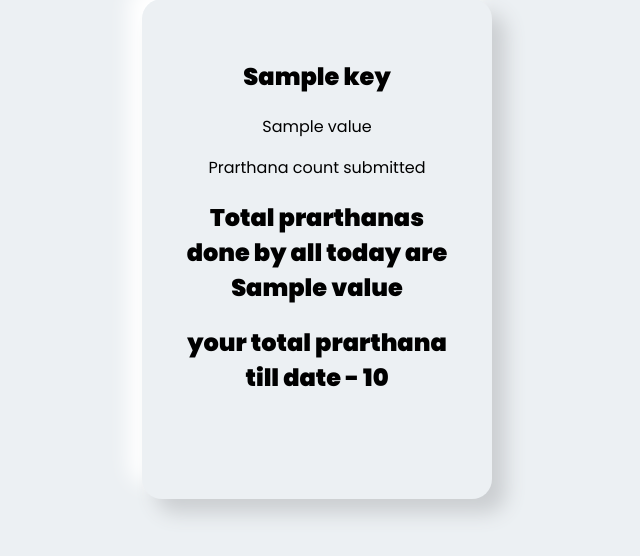
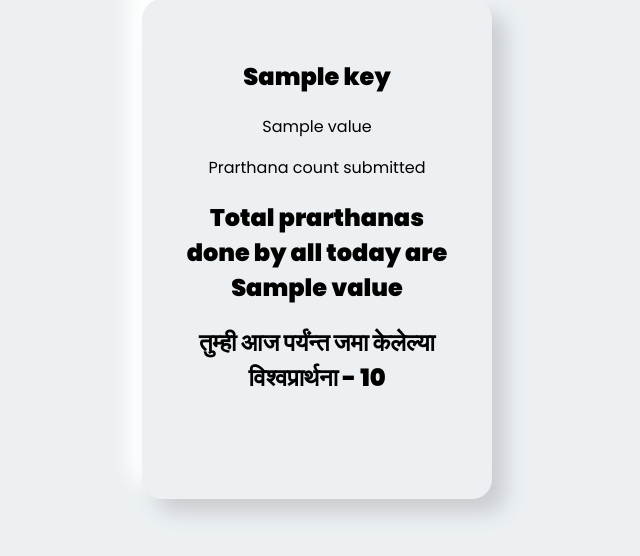
Before and after one commit to pratikg6/JVM-prarthana-count-tracker, a Flask app: template templates/data.html in a window 1280 px wide. Shown: the part 151-707 px from the top of the page, without its empty margins (323-963 px from the left). Run offline with Flask 2, Linux system fonts and the light colour scheme; the template is opened without the code that fills it: most values are stand-ins (such as "Sample title", 1, 10 or a date in 2020).

Commit message:
Update data.html

```diff
--- a/templates/data.html
+++ b/templates/data.html
@@ -14,7 +14,7 @@
 
 <p> Prarthana count submitted </p>
 <h2> Total prarthanas done by all today are {{value}} </h2>
-<h2> your total prarthana till date - {{total}} </h2>
+<h2> तुम्ही आज पर्यंन्त जमा केलेल्या  विश्वप्रार्थना  - {{total}} </h2>
 
 
 </div>
```
